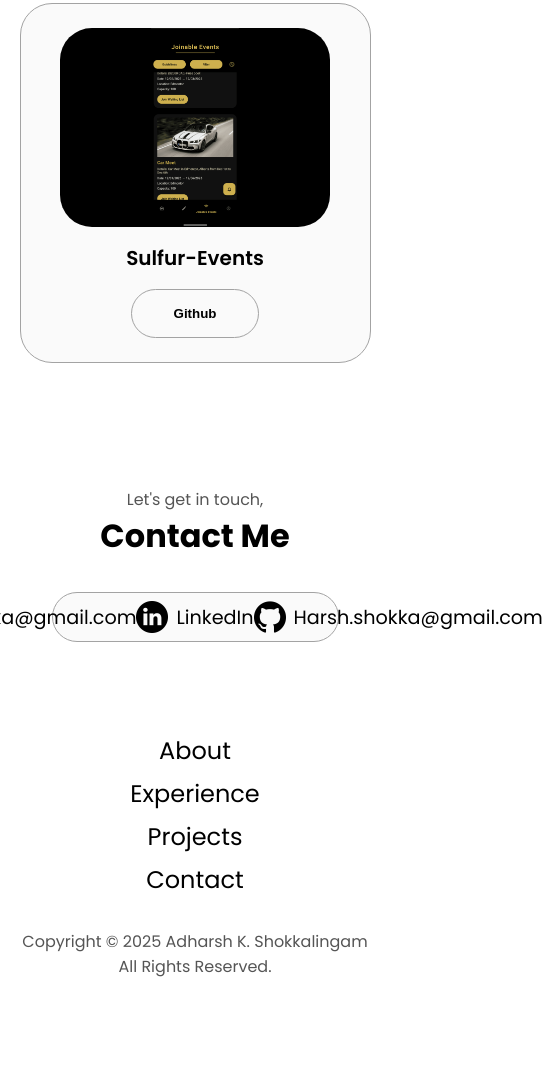
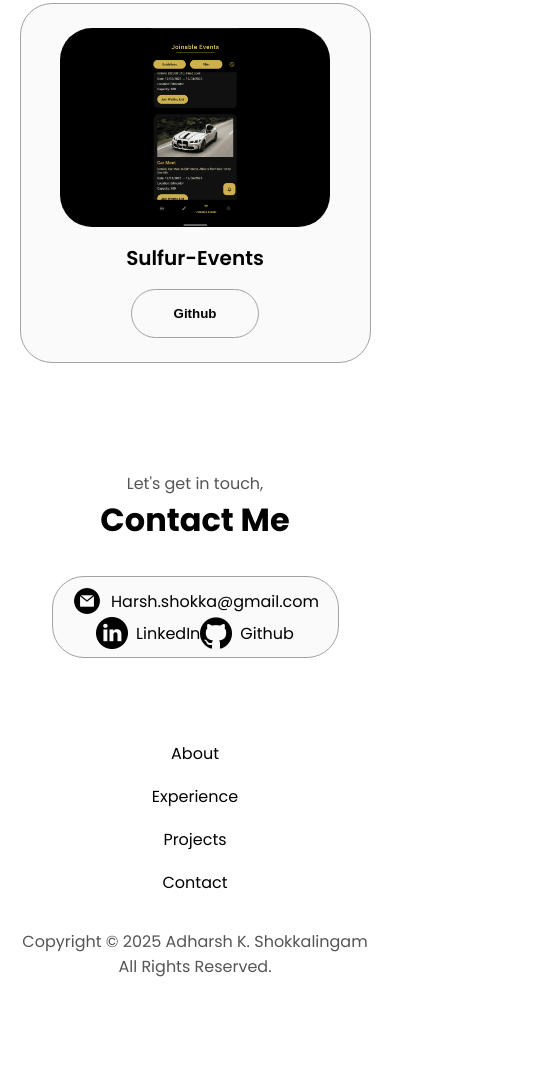
Before and after one commit to HarshS23/Adharsh-Portfolio-Website, a plain HTML site: page index.html in a window 390 px wide. Shown: the part 4610-5680 px from the top of the page, 543 px wide, since content can reach past the window. Drawn offline with Linux system fonts and the light colour scheme.

Commit message:
update site

```diff
--- a/index.html
+++ b/index.html
@@ -64,11 +64,14 @@
 
 
             <div id="socials-container">
+
                 <!-- Email link -->
                 <!-- <img src="./assets/email.png"
                 alt="My Email"
                 class="email-icon"
                 onclick="copyEmail()"> -->
+
+
                 <!-- Linkedin link -->
                 <img src="./assets/linkedin.png"
                 alt="My Linkedin Profile"
@@ -432,7 +435,7 @@
                 alt="github icon"
                 class="icon contact-icon"
                 />
-                <p><a href="https://github.com/HarshS23"> Harsh.shokka@gmail.com </a></p>
+                <p><a href="https://github.com/HarshS23"> Github </a></p>
             </div>
 
 
--- a/mediaqueries.css
+++ b/mediaqueries.css
@@ -70,7 +70,7 @@
         margin-bottom: 2rem;
     }
     .about-containers,
-    .contact-info-ipper-container,
+    .contact-info-upper-container,
     .btn-container{
         flex-wrap: wrap;
     }
@@ -80,7 +80,7 @@
     }
     .contact-info-container p,
     .nav-links li a{
-        font-size: 1 rem;
+        font-size: 1rem;
     }
 
     .experience-sub-title{
```
